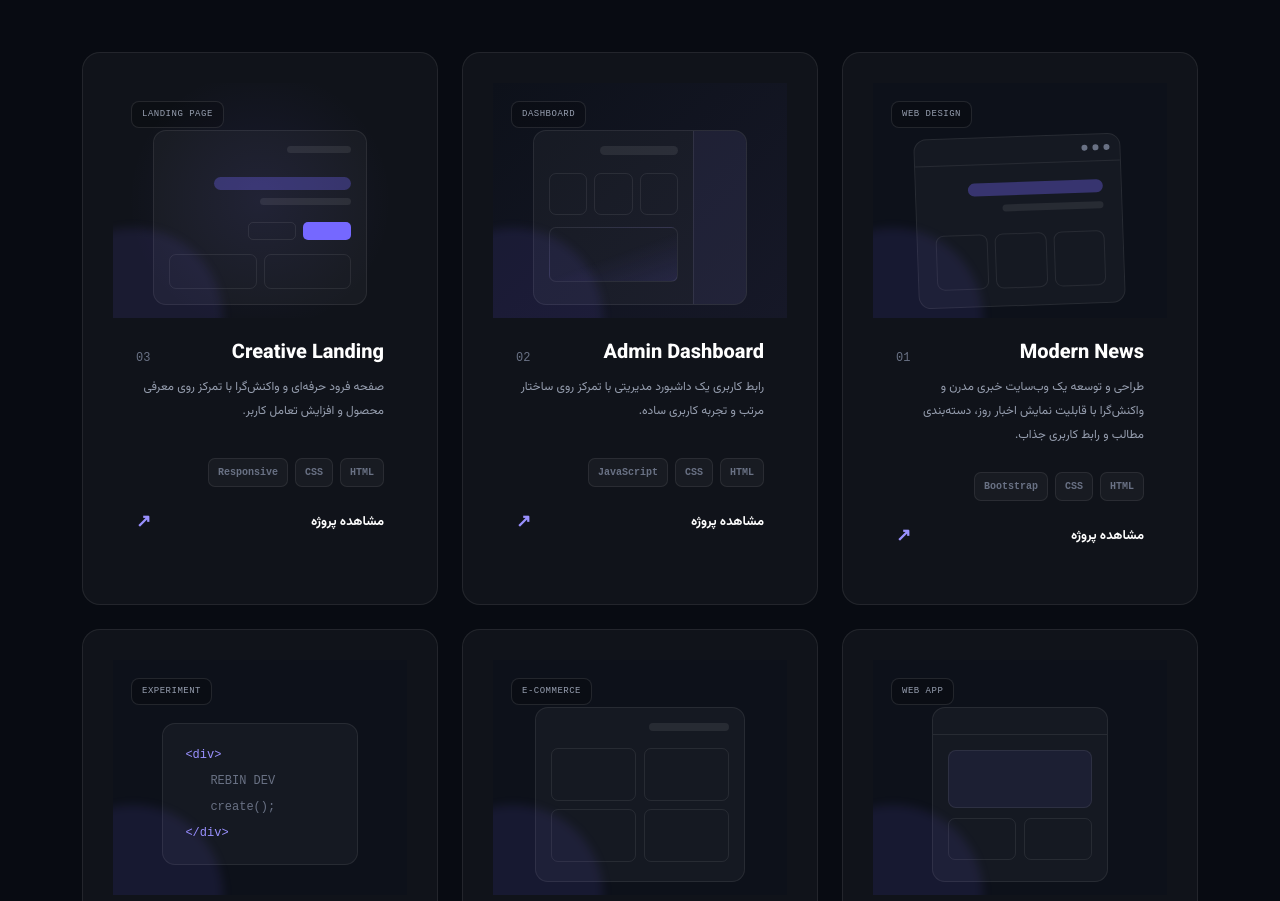
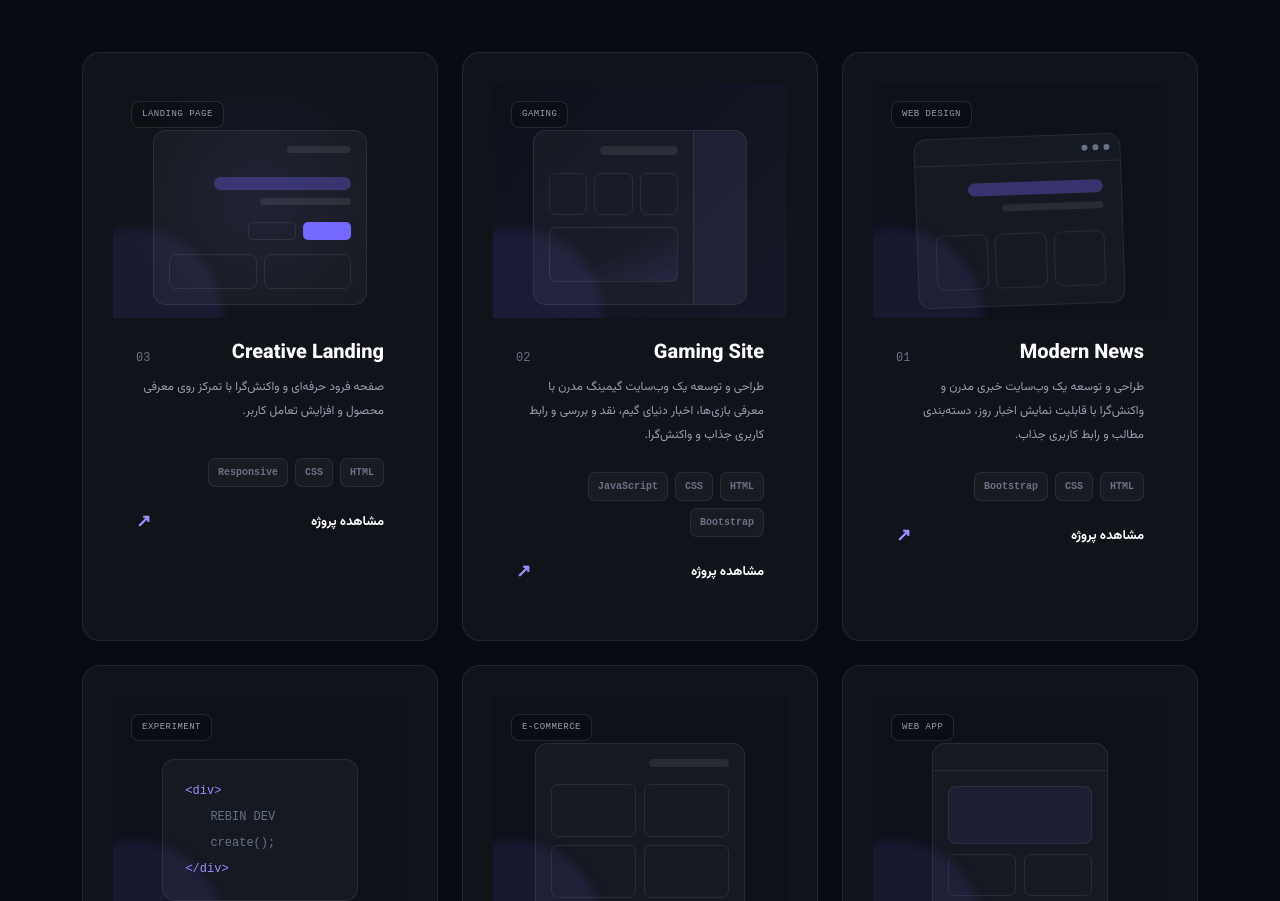
Before and after one commit to Rebin-Dev/rebindev, a plain HTML site: page projects.html in a window 1280 px wide. Shown: the part 990-1891 px from the top of the page. Drawn offline with nearby package versions, Linux system fonts and the light colour scheme.

Commit message:
Update projects.html

```diff
--- a/projects.html
+++ b/projects.html
@@ -257,27 +257,27 @@
                                 </div>
                             </div>
 
-                            <span class="project-type">DASHBOARD</span>
+                            <span class="project-type">GAMING</span>
                         </div>
 
                         <div class="project-info">
                             <div class="project-title-row">
-                                <h3>Admin Dashboard</h3>
+                                <h3>Gaming Site</h3>
                                 <span>02</span>
                             </div>
 
                             <p>
-                                رابط کاربری یک داشبورد مدیریتی با تمرکز روی
-                                ساختار مرتب و تجربه کاربری ساده.
+                             طراحی و توسعه یک وب‌سایت گیمینگ مدرن با معرفی بازی‌ها، اخبار دنیای گیم، نقد و بررسی و رابط کاربری جذاب و واکنش‌گرا.
                             </p>
 
                             <div class="project-tags">
                                 <span>HTML</span>
                                 <span>CSS</span>
                                 <span>JavaScript</span>
+                                <span>Bootstrap</span>
                             </div>
 
-                            <a href="#" class="project-link">
+                            <a href="gameziro.ir" class="project-link">
                                 مشاهده پروژه
                                 <span>↗</span>
                             </a>
```
